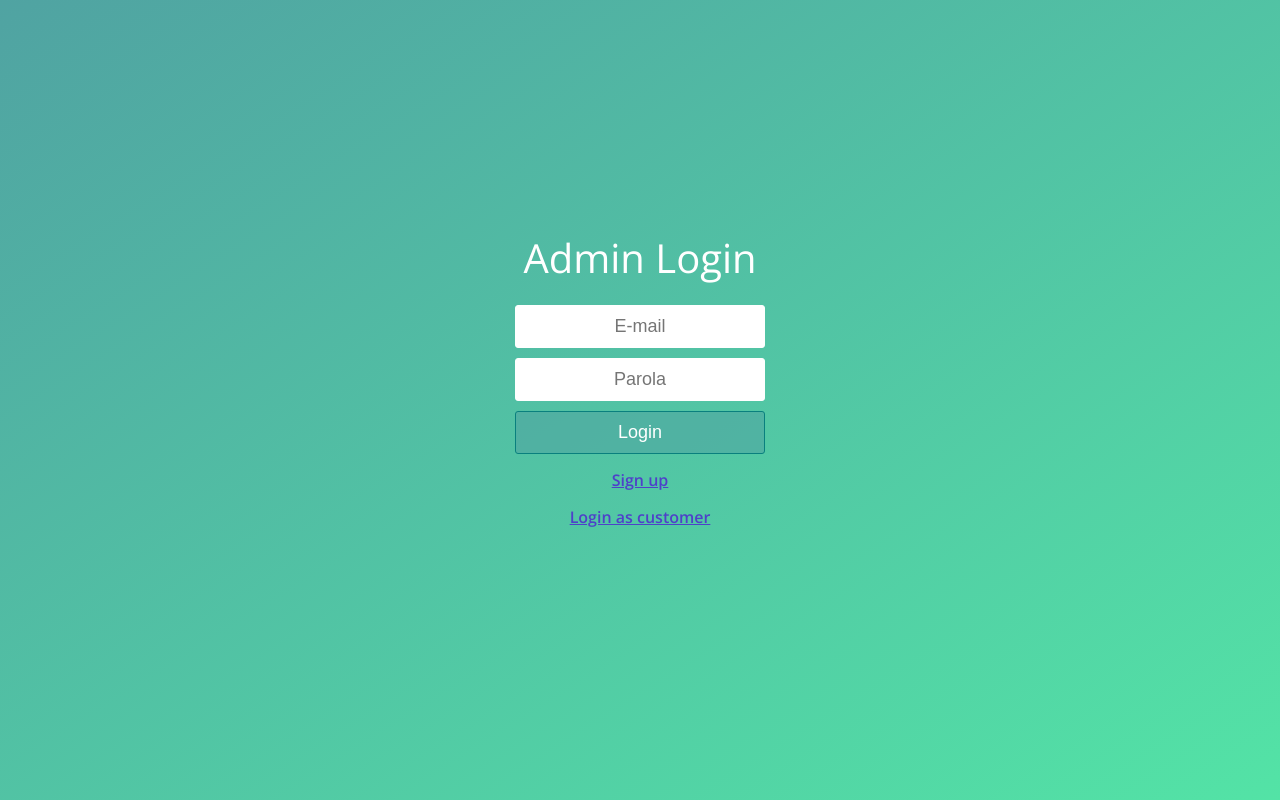
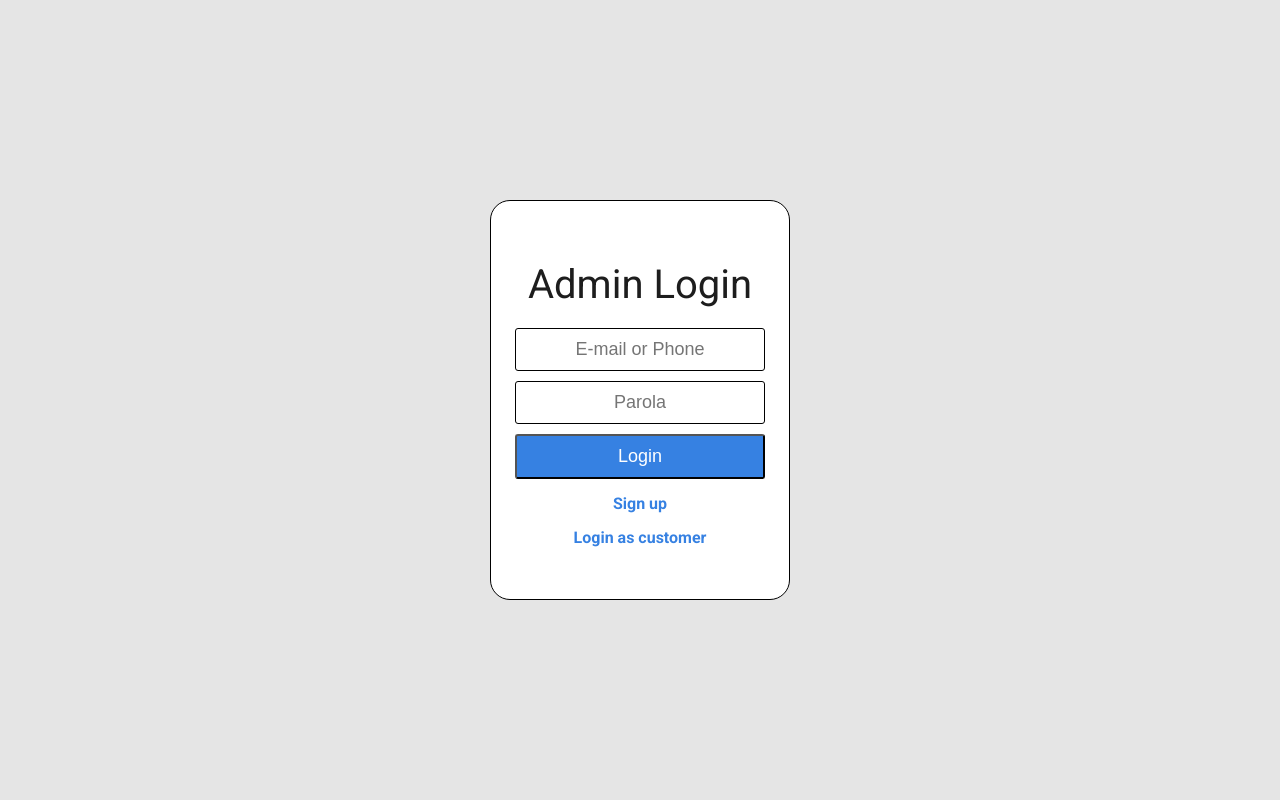
Before and after one commit to hasanelmaci/veterinary-management-app, a React (Create React App) app in the folder client/: page /login in a window 1280 px wide. Built offline with nearby package versions, Linux system fonts and the light colour scheme; no server answers.

Commit message:
Change login and register pages styles

```diff
--- a/client/src/components/Login/LoginForm.js
+++ b/client/src/components/Login/LoginForm.js
@@ -46,7 +46,7 @@ const LoginForm = (props) => {
 
         <form onSubmit={onSubmit}>
           <div>
-            <input type="email" name="email" value={email} placeholder="E-mail" onChange={onChange} />
+            <input  name="email" value={email} placeholder="E-mail or Phone" onChange={onChange} />
           </div>
           <div>
             <input type="password" name="password" value={password} placeholder="Parola" onChange={onChange} />
--- a/client/src/components/Register/RegisterForm.js
+++ b/client/src/components/Register/RegisterForm.js
@@ -57,7 +57,7 @@ const RegisterForm = (props) => {
             />
           </div>
           <div>
-            <input type="email" name="email" value={email} onChange={onChange} placeholder="E-mail" required />
+            <input  name="email" value={email} onChange={onChange} placeholder="E-mail or Phone" required />
           </div>
           <div>
             <input type="password" name="password" value={password} onChange={onChange} placeholder="Password" required />
@@ -75,6 +75,7 @@ const RegisterForm = (props) => {
           <button type="submit">Sign Up</button>
           <div className="register__bottom">
             <Link to="/login">Login</Link>
+            <Link to="/customerlogin">Login as customer</Link>
           </div>
         </form>
 
--- a/client/src/pages/CustomerLogin.js
+++ b/client/src/pages/CustomerLogin.js
@@ -47,7 +47,7 @@ function CustomerLogin(props) {
         </p>
         <form onSubmit={onSubmit}>
           <div>
-            <input type="email" name="email" value={email} placeholder="E-mail" onChange={onChange} />
+            <input name="email" value={email} placeholder="E-mail or Phone" onChange={onChange} />
           </div>
           <div>
             <input type="password" name="password" value={password} placeholder="Parola" onChange={onChange} />
--- a/client/src/styles/css/main.css
+++ b/client/src/styles/css/main.css
@@ -1,5 +1,6 @@
 @import url("https://fonts.googleapis.com/css2?family=Open+Sans:wght@300;400;600;700&display=swap");
 @import url("https://fonts.googleapis.com/css2?family=Source+Sans+Pro:wght@400;600;700&display=swap");
+@import url("https://fonts.googleapis.com/css2?family=Roboto:wght@400;500;700&display=swap");
 * {
   margin: 0;
   padding: 0;
@@ -180,30 +181,26 @@
 }
 
 .register-container {
-  background: #50a3a2;
-  background: linear-gradient(to bottom right, #50a3a2 0%, #53e3a6 100%);
   height: 100vh;
-  overflow: hidden;
   display: flex;
+  flex-direction: column;
   justify-content: center;
   align-items: center;
 }
 
 .register {
-  max-width: 600px;
+  width: 300px;
   margin: 0 auto;
-  padding: 80px 0;
+  padding: 60px 0;
   height: 500px;
   text-align: center;
-  font-family: "Open Sans", sans-serif;
-  color: white;
-  font-weight: 300;
+  border: 1px solid black;
+  border-radius: 20px;
+  background-color: #fff;
 }
 
 .register h1 {
   font-size: 40px;
-  transition-duration: 1s;
-  transition-timing-function: ease-in-put;
   font-weight: 200;
 }
 
@@ -213,9 +210,9 @@
 
 .register form input {
   display: block;
-  appearance: none;
-  border: 1px solid #fff;
+  border: 1px solid #000;
   background-color: #fff;
+  border-radius: 7px;
   width: 250px;
   border-radius: 3px;
   padding: 10px 15px;
@@ -223,24 +220,11 @@
   display: block;
   text-align: center;
   font-size: 18px;
-  color: black;
-  transition-duration: 0.25s;
   font-weight: 300;
 }
 
-.register form input:hover {
-  background-color: #fff;
-}
-
-.register form input:focus {
-  background-color: #fff;
-  width: 300px;
-  color: #09c074;
-}
-
 .register form button {
-  background-color: #50a3a28e;
-  border: 1px solid #09807e;
+  background-color: #3681E2;
   padding: 10px 15px;
   color: #fff;
   border-radius: 3px;
@@ -252,12 +236,12 @@
 
 .register form button:hover {
   background-color: #fff;
-  color: #1a7c7b;
+  color: #3681E2;
 }
 
 .register form button:focus {
   color: #fff;
-  background-color: #50a3a2;
+  background-color: #3681E2;
 }
 
 .register p {
@@ -265,47 +249,34 @@
   font-weight: 600;
 }
 
-.register__bottom {
-  max-width: 250px;
-  margin: 0 auto;
-  display: flex;
-  flex-direction: column;
-}
-
 .register__bottom a {
   color: white;
   font-weight: 600;
-  font-family: "Open Sans", sans-serif;
-  padding-top: 15px;
-  text-decoration: underline;
-  color: #4e41c9;
+  padding: 15px;
+  color: #3681E2;
 }
 
 .login-container {
-  background: #50a3a2;
-  background: linear-gradient(to bottom right, #50a3a2 0%, #53e3a6 100%);
   height: 100vh;
-  overflow: hidden;
   display: flex;
+  flex-direction: column;
   justify-content: center;
   align-items: center;
 }
 
 .login {
-  max-width: 600px;
+  width: 300px;
   margin: 0 auto;
-  padding: 80px 0;
-  height: 500px;
+  padding: 60px 0;
+  height: 400px;
   text-align: center;
-  font-family: "Open Sans", sans-serif;
-  color: white;
-  font-weight: 300;
+  border: 1px solid black;
+  border-radius: 20px;
+  background-color: #fff;
 }
 
 .login h1 {
   font-size: 40px;
-  transition-duration: 1s;
-  transition-timing-function: ease-in-put;
   font-weight: 200;
 }
 
@@ -315,9 +286,9 @@
 
 .login form input {
   display: block;
-  appearance: none;
-  border: 1px solid #fff;
+  border: 1px solid #000;
   background-color: #fff;
+  border-radius: 7px;
   width: 250px;
   border-radius: 3px;
   padding: 10px 15px;
@@ -325,24 +296,11 @@
   display: block;
   text-align: center;
   font-size: 18px;
-  color: black;
-  transition-duration: 0.25s;
   font-weight: 300;
 }
 
-.login form input:hover {
-  background-color: #fff;
-}
-
-.login form input:focus {
-  background-color: #fff;
-  width: 300px;
-  color: #09c074;
-}
-
 .login form button {
-  background-color: #50a3a28e;
-  border: 1px solid #09807e;
+  background-color: #3681E2;
   padding: 10px 15px;
   color: #fff;
   border-radius: 3px;
@@ -354,12 +312,12 @@
 
 .login form button:hover {
   background-color: #fff;
-  color: #1a7c7b;
+  color: #3681E2;
 }
 
 .login form button:focus {
   color: #fff;
-  background-color: #50a3a2;
+  background-color: #3681E2;
 }
 
 .login p {
@@ -377,10 +335,8 @@
 .login__bottom a {
   color: white;
   font-weight: 600;
-  font-family: "Open Sans", sans-serif;
   padding-top: 15px;
-  text-decoration: underline;
-  color: #4e41c9;
+  color: #3681E2;
 }
 
 .profile-top {
@@ -1182,9 +1138,9 @@ body {
 }
 
 body {
-  font-family: "Source Sans Pro", sans-serif;
+  font-family: 'Roboto', sans-serif;
   background-color: #fff;
-  background-color: var(--color-second-background);
+  background-color: #E5E5E5;
   color: var(--color-text);
 }
 
@@ -1202,31 +1158,3 @@ li {
   align-items: center;
   height: 100vh;
 }
-
-.btn {
-  box-shadow: inset 0px 1px 0px 0px #ffffff;
-  background: linear-gradient(to bottom, #dadada 5%, #f0edf0 100%);
-  background-color: #f3f3f3;
-  border-radius: 6px;
-  display: inline-block;
-  cursor: pointer;
-  color: #000;
-  font-family: Arial;
-  font-size: 15px;
-  font-weight: bold;
-  padding: 8px 16px;
-  text-decoration: none;
-  text-shadow: 0px 1px 0px #ffffff;
-  border: 1px solid black;
-}
-
-.btn:hover {
-  background: linear-gradient(to bottom, #f0edf0 5%, #f9f9f9 100%);
-  background-color: #f0edf0;
-}
-
-.btn:active {
-  position: relative;
-  top: 1px;
-}
-/*# sourceMappingURL=main.css.map */
--- a/client/src/styles/scss/_config.scss
+++ b/client/src/styles/scss/_config.scss
@@ -1,3 +1,7 @@
+$main-background:#E5E5E5;
+$main-blue:#3681E2;
+
+
 * {
   margin: 0;
   padding: 0;
--- a/client/src/styles/scss/_login.scss
+++ b/client/src/styles/scss/_login.scss
@@ -1,73 +1,46 @@
 .login-container {
-  background: #50a3a2;
-  background: -webkit-linear-gradient(top left, #50a3a2 0%, #53e3a6 100%);
-  background: -moz-linear-gradient(top left, #50a3a2 0%, #53e3a6 100%);
-  background: -o-linear-gradient(top left, #50a3a2 0%, #53e3a6 100%);
-  background: linear-gradient(to bottom right, #50a3a2 0%, #53e3a6 100%);
-
   height: 100vh;
-  overflow: hidden;
   display: flex;
+  flex-direction: column;
   justify-content: center;
   align-items: center;
 }
 
 .login {
-  max-width: 600px;
+  width: 300px;
   margin: 0 auto;
-  padding: 80px 0;
-  height: 500px;
+  padding: 60px 0;
+  height: 400px;
   text-align: center;
-
-  font-family: "Open Sans", sans-serif;
-  color: white;
-  font-weight: 300;
+  border:1px solid black;
+  border-radius: 20px;
+  background-color: #fff;
 
   h1 {
     font-size: 40px;
-    transition-duration: 1s;
-    transition-timing-function: ease-in-put;
     font-weight: 200;
   }
   form {
     padding: 20px 0;
-    // position: relative;
-    // z-index: 2;
+
 
     input {
       display: block;
-      appearance: none;
-      border: 1px solid #fff;
+      border: 1px solid #000;
       background-color: #fff;
+      border-radius: 7px;
       width: 250px;
-
       border-radius: 3px;
       padding: 10px 15px;
       margin: 0 auto 10px auto;
       display: block;
       text-align: center;
       font-size: 18px;
-
-      color: black;
-
-      transition-duration: 0.25s;
       font-weight: 300;
-
-      &:hover {
-        background-color: #fff;
-      }
-
-      &:focus {
-        background-color: #fff;
-        width: 300px;
-
-        color: #09c074;
-      }
     }
 
     button {
-      background-color: #50a3a28e;
-      border: 1px solid #09807e;
+      background-color: $main-blue;
       padding: 10px 15px;
       color: #fff;
       border-radius: 3px;
@@ -78,11 +51,11 @@
 
       &:hover {
         background-color: #fff;
-        color: #1a7c7b;
+        color: $main-blue;
       }
       &:focus {
         color: #fff;
-        background-color: #50a3a2;
+        background-color: $main-blue;
       }
     }
   }
@@ -102,10 +75,7 @@
   a {
     color: white;
     font-weight: 600;
-    font-family: "Open Sans", sans-serif;
     padding-top: 15px;
-    text-decoration: underline;
-
-    color: rgb(78, 65, 201);
+    color: $main-blue;
   }
 }
--- a/client/src/styles/scss/main.scss
+++ b/client/src/styles/scss/main.scss
@@ -1,5 +1,6 @@
 @import url("https://fonts.googleapis.com/css2?family=Open+Sans:wght@300;400;600;700&display=swap");
 @import url("https://fonts.googleapis.com/css2?family=Source+Sans+Pro:wght@400;600;700&display=swap");
+@import url('https://fonts.googleapis.com/css2?family=Roboto:wght@400;500;700&display=swap'); //roboto
 
 @import "config";
 @import "responsive";
@@ -20,9 +21,10 @@
 }
 
 body {
-  font-family: "Source Sans Pro", sans-serif;
+  font-family: 'Roboto', sans-serif;
   background-color: #fff;
-  background-color: var(--color-second-background);
+  // background-color: var(--color-second-background);
+  background-color: $main-background;
   color: var(--color-text);
 }
 
@@ -41,27 +43,28 @@ li {
   height: 100vh;
 }
 
-.btn {
-  box-shadow: inset 0px 1px 0px 0px #ffffff;
-  background: linear-gradient(to bottom, #dadada 5%, #f0edf0 100%);
-  background-color: #f3f3f3;
-  border-radius: 6px;
-  display: inline-block;
-  cursor: pointer;
-  color: #000;
-  font-family: Arial;
-  font-size: 15px;
-  font-weight: bold;
-  padding: 8px 16px;
-  text-decoration: none;
-  text-shadow: 0px 1px 0px #ffffff;
-  border: 1px solid black;
-}
-.btn:hover {
-  background: linear-gradient(to bottom, #f0edf0 5%, #f9f9f9 100%);
-  background-color: #f0edf0;
-}
-.btn:active {
-  position: relative;
-  top: 1px;
-}
+// .btn {
+//   box-shadow: inset 0px 1px 0px 0px #ffffff;
+//   background: linear-gradient(to bottom, #dadada 5%, #f0edf0 100%);
+//   background-color: #f3f3f3;
+//   border-radius: 6px;
+//   display: inline-block;
+//   cursor: pointer;
+//   color: #000;
+//   font-family: Arial;
+//   font-size: 15px;
+//   font-weight: bold;
+//   padding: 8px 16px;
+//   text-decoration: none;
+//   text-shadow: 0px 1px 0px #ffffff;
+//   border: 1px solid black;
+// }
+
+// .btn:hover {
+//   background: linear-gradient(to bottom, #f0edf0 5%, #f9f9f9 100%);
+//   background-color: #f0edf0;
+// }
+// .btn:active {
+//   position: relative;
+//   top: 1px;
+// }
```
Also changed, not shown: client/src/styles/scss/_registerform.scss (+15 -47 lines).
